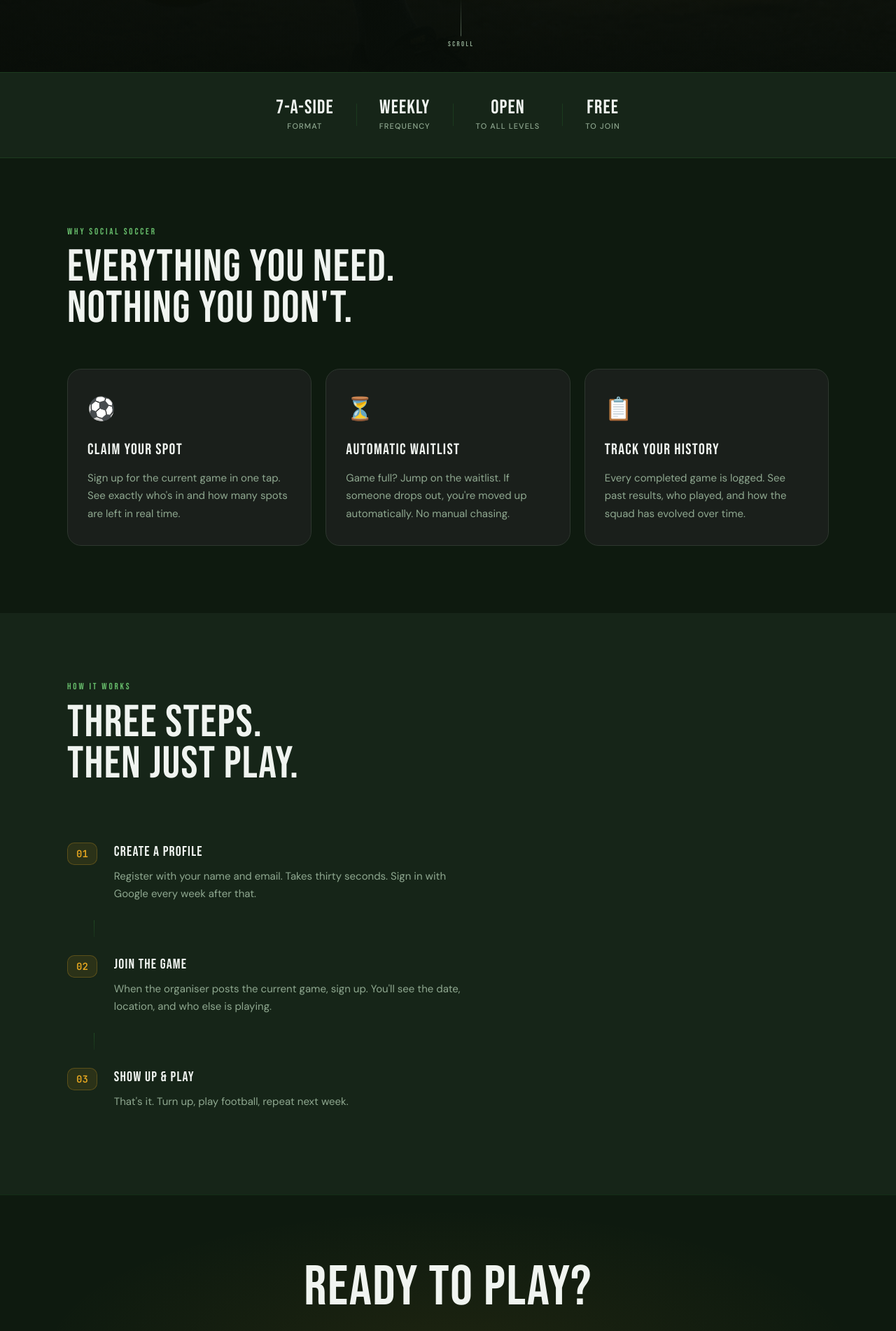
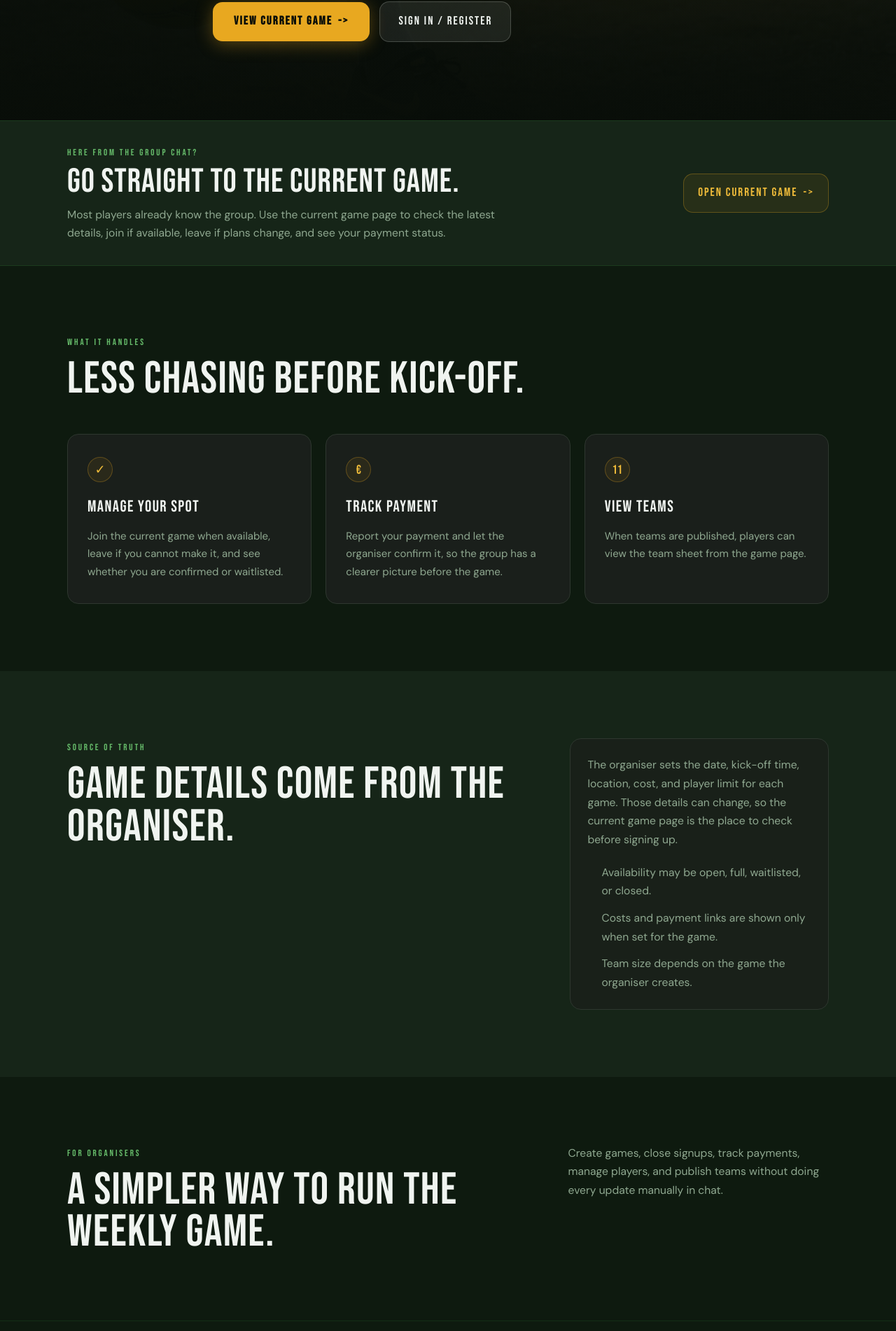
Before and after one commit to brianMcS/soccersignup, an Angular app in the folder frontend/soccer-frontend/: page / in a window 1280 px wide. Shown: the part 697-2599 px from the top of the page at 70% size. Built offline with nearby package versions, Linux system fonts and the light colour scheme.

Commit message:
feat(frontend): redesign home page

```diff
--- a/frontend/soccer-frontend/src/app/pages/home/home.component.css
+++ b/frontend/soccer-frontend/src/app/pages/home/home.component.css
@@ -1,14 +1,8 @@
-/* ════════════════════════════════════════════════════════════
-   HOME PAGE — Marketing landing page
-   ════════════════════════════════════════════════════════════ */
-
-/* ─── PAGE WRAPPER ────────────────────────────────────────── */
 .home-page {
   background: var(--color-pitch-900, #0e1a0f);
   overflow-x: hidden;
 }
 
-/* ─── HERO ────────────────────────────────────────────────── */
 .hero {
   position: relative;
   min-height: calc(100dvh - var(--nav-height, 4rem));
@@ -17,7 +11,6 @@
   overflow: hidden;
 }
 
-/* Background image — CSS approach matching register component pattern */
 .hero-bg {
   position: absolute;
   inset: 0;
@@ -27,45 +20,43 @@
   z-index: 0;
 }
 
-/* Overlay — light enough to keep text readable, dark enough to let image show */
 .hero-bg-overlay {
   position: absolute;
   inset: 0;
   background:
     linear-gradient(
       105deg,
-      rgba(8, 13, 8, 0.65) 0%,
-      rgba(8, 13, 8, 0.3) 55%,
-      rgba(8, 13, 8, 0.1) 100%
+      rgba(8, 13, 8, 0.72) 0%,
+      rgba(8, 13, 8, 0.42) 55%,
+      rgba(8, 13, 8, 0.18) 100%
     ),
     linear-gradient(
       to bottom,
-      rgba(8, 13, 8, 0.1) 0%,
-      rgba(8, 13, 8, 0.0) 35%,
-      rgba(8, 13, 8, 0.55) 100%
+      rgba(8, 13, 8, 0.08) 0%,
+      rgba(8, 13, 8, 0) 35%,
+      rgba(8, 13, 8, 0.68) 100%
     );
 }
 
-/* Subtle amber radial glow over the hero */
 .hero-bg-glow {
   position: absolute;
   inset: 0;
   background: radial-gradient(
     ellipse at 70% 40%,
-    rgba(232, 168, 32, 0.05) 0%,
+    rgba(232, 168, 32, 0.06) 0%,
     transparent 60%
   );
 }
 
-/* Hero content */
 .hero-content {
   position: relative;
   z-index: 1;
   padding: 5rem 1rem 6rem;
-  max-width: 42rem;
+  max-width: 46rem;
 }
 
-.hero-eyebrow {
+.hero-eyebrow,
+.section-eyebrow {
   display: inline-flex;
   align-items: center;
   gap: 0.625rem;
@@ -74,6 +65,9 @@
   letter-spacing: 0.22em;
   text-transform: uppercase;
   color: var(--color-pitch-300, #66bb6a);
+}
+
+.hero-eyebrow {
   margin-bottom: 1.25rem;
 }
 
@@ -94,8 +88,8 @@
 
 .hero-heading {
   font-family: 'Bebas Neue', sans-serif;
-  font-size: clamp(4rem, 14vw, 7.5rem);
-  line-height: 0.88;
+  font-size: clamp(3.75rem, 12vw, 7rem);
+  line-height: 0.9;
   letter-spacing: 0.01em;
   color: var(--color-ink, #f0f4f0);
   margin-bottom: 1.5rem;
@@ -107,16 +101,30 @@
   display: block;
 }
 
-.hero-sub {
+.hero-sub,
+.hero-note,
+.section-body,
+.feature-body,
+.details-panel,
+.cta-sub {
   font-family: 'DM Sans', sans-serif;
-  font-size: clamp(1rem, 2.5vw, 1.125rem);
   line-height: 1.7;
-  color: rgba(240, 244, 240, 0.8);
-  margin-bottom: 2.25rem;
-  max-width: 34rem;
 }
 
-/* Hero buttons */
+.hero-sub {
+  font-size: clamp(1.05rem, 2.5vw, 1.2rem);
+  color: rgba(240, 244, 240, 0.84);
+  margin-bottom: 1rem;
+  max-width: 35rem;
+}
+
+.hero-note {
+  color: rgba(240, 244, 240, 0.68);
+  font-size: 0.95rem;
+  max-width: 35rem;
+  margin-bottom: 2.25rem;
+}
+
 .hero-actions {
   display: flex;
   flex-wrap: wrap;
@@ -124,21 +132,27 @@
   align-items: center;
 }
 
-.btn-hero-primary {
+.btn-hero-primary,
+.btn-hero-ghost,
+.quick-entry-link {
   display: inline-flex;
   align-items: center;
+  justify-content: center;
   gap: 0.5rem;
-  padding: 0.9375rem 1.875rem;
-  background: var(--color-amber-500, #e8a820);
-  color: var(--color-pitch-950, #080d08);
   font-family: 'Bebas Neue', sans-serif;
   font-size: 1.0625rem;
   letter-spacing: 0.12em;
   text-transform: uppercase;
   text-decoration: none;
   border-radius: 0.875rem;
+  transition: background 150ms, border-color 150ms, box-shadow 150ms, transform 100ms;
+}
+
+.btn-hero-primary {
+  padding: 0.9375rem 1.875rem;
+  background: var(--color-amber-500, #e8a820);
+  color: var(--color-pitch-950, #080d08);
   font-weight: 700;
-  transition: background 150ms, box-shadow 150ms, transform 100ms;
   box-shadow: 0 4px 24px rgba(232, 168, 32, 0.35);
 }
 
@@ -157,25 +171,17 @@
   transition: transform 150ms ease;
 }
 
-.btn-hero-primary:hover .btn-arrow {
+.btn-hero-primary:hover .btn-arrow,
+.quick-entry-link:hover span:last-child {
   transform: translateX(3px);
 }
 
 .btn-hero-ghost {
-  display: inline-flex;
-  align-items: center;
   padding: 0.9375rem 1.625rem;
   background: rgba(240, 244, 240, 0.08);
   color: var(--color-ink, #f0f4f0);
-  font-family: 'Bebas Neue', sans-serif;
-  font-size: 1.0625rem;
-  letter-spacing: 0.12em;
-  text-transform: uppercase;
-  text-decoration: none;
-  border-radius: 0.875rem;
   border: 1px solid rgba(240, 244, 240, 0.2);
   backdrop-filter: blur(8px);
-  transition: background 150ms, border-color 150ms;
 }
 
 .btn-hero-ghost:hover {
@@ -184,7 +190,6 @@
   color: var(--color-ink, #f0f4f0);
 }
 
-/* Scroll hint */
 .scroll-hint {
   position: absolute;
   bottom: 2rem;
@@ -200,11 +205,7 @@
 .scroll-line {
   width: 1px;
   height: 3rem;
-  background: linear-gradient(
-    to bottom,
-    transparent,
-    rgba(143, 168, 144, 0.6)
-  );
+  background: linear-gradient(to bottom, transparent, rgba(143, 168, 144, 0.6));
   animation: scrollPulse 2s ease-in-out infinite;
 }
 
@@ -221,82 +222,68 @@
   50% { opacity: 1; transform: scaleY(1.15); }
 }
 
-/* ─── STATS BAND ──────────────────────────────────────────── */
-.stats-band {
+.quick-entry {
   background: var(--color-pitch-800, #162518);
   border-top: 1px solid rgba(46, 125, 50, 0.25);
   border-bottom: 1px solid rgba(46, 125, 50, 0.25);
-  padding: 1.75rem 1rem;
+  padding: 2rem 1rem;
 }
 
-.stats-inner {
-  display: flex;
+.quick-entry-inner {
+  display: grid;
+  gap: 1.5rem;
   align-items: center;
-  justify-content: center;
-  flex-wrap: wrap;
-  gap: 0;
 }
 
-.stat {
-  display: flex;
-  flex-direction: column;
-  align-items: center;
-  gap: 0.25rem;
-  padding: 0.5rem 2rem;
+.quick-entry-copy {
+  max-width: 44rem;
 }
 
-.stat-number {
-  font-family: 'Bebas Neue', sans-serif;
-  font-size: 1.75rem;
-  letter-spacing: 0.04em;
-  color: var(--color-ink, #f0f4f0);
-  line-height: 1;
+.quick-entry .section-heading {
+  font-size: clamp(2rem, 5vw, 3rem);
+  margin: 0.5rem 0 0.75rem;
 }
 
-.stat-label {
-  font-family: 'DM Sans', sans-serif;
-  font-size: 0.6875rem;
-  font-weight: 500;
-  letter-spacing: 0.1em;
-  text-transform: uppercase;
-  color: var(--color-ink-muted, #8fa890);
+.quick-entry-link {
+  justify-self: start;
+  padding: 0.875rem 1.25rem;
+  border: 1px solid rgba(232, 168, 32, 0.3);
+  color: var(--color-amber-400, #f0bc3a);
+  background: rgba(232, 168, 32, 0.08);
 }
 
-.stat-divider {
-  width: 1px;
-  height: 2rem;
-  background: rgba(46, 125, 50, 0.25);
-  flex-shrink: 0;
+.quick-entry-link:hover {
+  color: var(--color-amber-300, #f5d06a);
+  border-color: rgba(232, 168, 32, 0.5);
+  background: rgba(232, 168, 32, 0.12);
 }
 
-/* ─── SHARED SECTION STYLES ───────────────────────────────── */
 .page-section {
   padding: 5rem 1rem;
 }
 
 .section-header {
-  margin-bottom: 3.5rem;
-}
-
-.section-eyebrow {
-  font-family: 'Bebas Neue', sans-serif;
-  font-size: 0.8125rem;
-  letter-spacing: 0.22em;
-  text-transform: uppercase;
-  color: var(--color-pitch-300, #66bb6a);
-  margin-bottom: 0.75rem;
+  margin-bottom: 3rem;
+  max-width: 44rem;
 }
 
 .section-heading {
   font-family: 'Bebas Neue', sans-serif;
   font-size: clamp(2.5rem, 7vw, 4rem);
-  line-height: 0.92;
+  line-height: 0.94;
   letter-spacing: 0.02em;
   color: var(--color-ink, #f0f4f0);
+  margin: 0.75rem 0 0;
 }
 
-/* ─── FEATURES ────────────────────────────────────────────── */
-.features {
+.section-body {
+  color: var(--color-ink-muted, #8fa890);
+  font-size: 0.98rem;
+  max-width: 40rem;
+}
+
+.features,
+.organiser-section {
   background: var(--color-pitch-900, #0e1a0f);
 }
 
@@ -309,7 +296,7 @@
 .feature-card {
   background: var(--color-surface-800, #1a1f1b);
   border: 1px solid var(--color-surface-600, #2e372f);
-  border-radius: 1.25rem;
+  border-radius: 1rem;
   padding: 2rem 1.75rem;
   transition: border-color 250ms, transform 250ms;
 }
@@ -320,90 +307,76 @@
 }
 
 .feature-icon {
-  font-size: 2rem;
+  width: 2.25rem;
+  height: 2.25rem;
+  display: inline-flex;
+  align-items: center;
+  justify-content: center;
   margin-bottom: 1.125rem;
-  display: block;
+  border-radius: 9999px;
+  border: 1px solid rgba(232, 168, 32, 0.28);
+  background: rgba(232, 168, 32, 0.08);
+  color: var(--color-amber-400, #f0bc3a);
+  font-family: 'Bebas Neue', sans-serif;
+  font-size: 1.125rem;
 }
 
 .feature-title {
   font-family: 'Bebas Neue', sans-serif;
-  font-size: 1.375rem;
+  font-size: 1.45rem;
   letter-spacing: 0.06em;
   color: var(--color-ink, #f0f4f0);
   margin-bottom: 0.75rem;
 }
 
 .feature-body {
-  font-family: 'DM Sans', sans-serif;
   font-size: 0.9375rem;
-  line-height: 1.7;
   color: var(--color-ink-muted, #8fa890);
 }
 
-/* ─── HOW IT WORKS ────────────────────────────────────────── */
-.how-it-works {
+.details-section {
   background: var(--color-pitch-800, #162518);
 }
 
-.steps {
-  display: flex;
-  flex-direction: column;
-  gap: 0;
+.details-grid {
+  display: grid;
+  gap: 2rem;
+  align-items: start;
 }
 
-.step {
-  display: flex;
-  align-items: flex-start;
-  gap: 1.5rem;
-  padding: 1.5rem 0;
+.details-panel {
+  color: var(--color-ink-muted, #8fa890);
+  font-size: 0.98rem;
+  background: rgba(26, 31, 27, 0.7);
+  border: 1px solid var(--color-surface-600, #2e372f);
+  border-radius: 1rem;
+  padding: 1.5rem;
 }
 
-.step-number {
-  font-family: 'JetBrains Mono', monospace;
-  font-size: 0.875rem;
-  font-weight: 600;
-  color: var(--color-amber-500, #e8a820);
-  background: rgba(232, 168, 32, 0.1);
-  border: 1px solid rgba(232, 168, 32, 0.25);
-  border-radius: 0.625rem;
-  padding: 0.5rem 0.75rem;
-  flex-shrink: 0;
-  line-height: 1;
-  margin-top: 0.125rem;
+.details-panel p {
+  margin: 0 0 1.25rem;
 }
 
-.step-content { flex: 1; }
-
-.step-title {
-  font-family: 'Bebas Neue', sans-serif;
-  font-size: 1.25rem;
-  letter-spacing: 0.06em;
-  color: var(--color-ink, #f0f4f0);
-  margin-bottom: 0.5rem;
+.details-list {
+  display: grid;
+  gap: 0.75rem;
+  margin: 0;
+  padding-left: 1.25rem;
 }
 
-.step-body {
-  font-family: 'DM Sans', sans-serif;
-  font-size: 0.9375rem;
-  line-height: 1.7;
-  color: var(--color-ink-muted, #8fa890);
+.details-list li::marker {
+  color: var(--color-amber-500, #e8a820);
 }
 
-.step-connector {
-  width: 1px;
-  height: 1.5rem;
-  background: linear-gradient(
-    to bottom,
-    rgba(46, 125, 50, 0.4),
-    rgba(46, 125, 50, 0.15)
-  );
-  margin-left: 2.4rem;
+.organiser-inner {
+  display: grid;
+  gap: 1.5rem;
+  align-items: start;
 }
 
-/* ─── BOTTOM CTA ──────────────────────────────────────────── */
 .cta-section {
   position: relative;
-  padding: 6rem 1rem;
+  padding: 5rem 1rem;
   text-align: center;
   overflow: hidden;
   background: var(--color-pitch-900, #0e1a0f);
@@ -432,21 +405,18 @@
 
 .cta-heading {
   font-family: 'Bebas Neue', sans-serif;
-  font-size: clamp(2.75rem, 9vw, 5rem);
+  font-size: clamp(2.75rem, 8vw, 4.75rem);
   letter-spacing: 0.02em;
-  line-height: 0.92;
+  line-height: 0.94;
   color: var(--color-ink, #f0f4f0);
 }
 
 .cta-sub {
-  font-family: 'DM Sans', sans-serif;
   font-size: 1rem;
   color: var(--color-ink-muted, #8fa890);
-  line-height: 1.6;
   max-width: 28rem;
 }
 
-/* ─── ANIMATIONS ──────────────────────────────────────────── */
 @keyframes fadeUp {
   from { opacity: 0; transform: translateY(16px); }
   to   { opacity: 1; transform: translateY(0); }
@@ -457,12 +427,11 @@
 }
 
 .delay-100 { animation-delay: 100ms; }
-.delay-150 { animation-delay: 150ms; }
 .delay-200 { animation-delay: 200ms; }
+.delay-225 { animation-delay: 225ms; }
 .delay-300 { animation-delay: 300ms; }
 .delay-500 { animation-delay: 500ms; }
 
-/* ─── RESPONSIVE ──────────────────────────────────────────── */
 @media (min-width: 640px) {
   .hero-content {
     padding: 5rem 2rem 6rem;
@@ -475,13 +444,17 @@
   .page-section {
     padding: 6rem 2rem;
   }
+}
 
-  .steps {
-    max-width: 36rem;
+@media (min-width: 768px) {
+  .quick-entry-inner,
+  .details-grid,
+  .organiser-inner {
+    grid-template-columns: minmax(0, 1.3fr) minmax(16rem, 0.7fr);
   }
 
-  .stat-divider {
-    display: block;
+  .quick-entry-link {
+    justify-self: end;
   }
 }
 
@@ -491,17 +464,14 @@
   }
 }
 
-/* Hide stat dividers on very small screens */
-@media (max-width: 480px) {
-  .stat-divider {
+@media (max-width: 34rem) {
+  .btn-hero-primary,
+  .btn-hero-ghost,
+  .quick-entry-link {
+    width: 100%;
+  }
+
+  .scroll-hint {
     display: none;
   }
-
-  .stats-inner {
-    gap: 0.5rem;
-  }
-
-  .stat {
-    padding: 0.5rem 1rem;
-  }
 }
--- a/frontend/soccer-frontend/src/app/pages/home/home.component.html
+++ b/frontend/soccer-frontend/src/app/pages/home/home.component.html
@@ -1,11 +1,5 @@
-<!-- ════════════════════════════════════════════════════════════
-     HOME — Marketing landing page
-     Sections: hero | features | how-it-works | CTA footer
-     ════════════════════════════════════════════════════════════ -->
-
 <div class="home-page">
 
-  <!-- ─── HERO ──────────────────────────────────────────────────────────── -->
   <section class="hero">
     <div class="hero-bg" aria-hidden="true">
       <div class="hero-bg-overlay"></div>
@@ -15,166 +9,144 @@
     <div class="hero-content page-container">
       <div class="hero-eyebrow animate-fade-up">
         <span class="eyebrow-dot"></span>
-        <span>Dublin · Every Week</span>
+        <span>Limerick football signup</span>
       </div>
 
       <h1 class="hero-heading animate-fade-up delay-100">
-        Show Up.<br>
-        <span class="hero-heading-accent">Play Ball.</span>
+        Check the game.<br>
+        <span class="hero-heading-accent">Manage your spot.</span>
       </h1>
 
       <p class="hero-sub animate-fade-up delay-200">
-        Social Soccer makes it dead simple to organise and join weekly games.
-        One tap to claim your spot. No group chats. No confusion.
+        Social Soccer helps our weekly football group manage signups,
+        waitlists, payments, and team updates in one place.
+      </p>
+
+      <p class="hero-note animate-fade-up delay-225">
+        Location, time, cost, player limits, and availability are shown on the
+        current game page.
       </p>
 
       <div class="hero-actions animate-fade-up delay-300">
-        <a routerLink="/register" class="btn-hero-primary">
-          <span>Get Your Spot</span>
-          <span class="btn-arrow">→</span>
+        <a routerLink="/play" class="btn-hero-primary">
+          <span>View Current Game</span>
+          <span class="btn-arrow">-></span>
         </a>
-        <a routerLink="/play" class="btn-hero-ghost">
-          See Current Game
+        <a routerLink="/register" class="btn-hero-ghost">
+          Sign In / Register
         </a>
       </div>
     </div>
 
-    <!-- Scroll hint -->
     <div class="scroll-hint animate-fade-up delay-500" aria-hidden="true">
       <span class="scroll-line"></span>
-      <span class="scroll-label">Scroll</span>
+      <span class="scroll-label">Details</span>
     </div>
   </section>
 
-  <!-- ─── STATS BAND ─────────────────────────────────────────────────────── -->
-  <section class="stats-band">
-    <div class="page-container stats-inner">
-      <div class="stat">
-        <span class="stat-number">7-a-side</span>
-        <span class="stat-label">Format</span>
+  <section class="quick-entry">
+    <div class="page-container quick-entry-inner">
+      <div class="quick-entry-copy">
+        <p class="section-eyebrow">Here from the group chat?</p>
+        <h2 class="section-heading">Go straight to the current game.</h2>
+        <p class="section-body">
+          Most players already know the group. Use the current game page to
+          check the latest details, join if available, leave if plans change,
+          and see your payment status.
+        </p>
       </div>
-      <div class="stat-divider" aria-hidden="true"></div>
-      <div class="stat">
-        <span class="stat-number">Weekly</span>
-        <span class="stat-label">Frequency</span>
+
+      <a routerLink="/play" class="quick-entry-link">
+        <span>Open Current Game</span>
+        <span aria-hidden="true">-></span>
+      </a>
+    </div>
+  </section>
+
+  <section class="features page-section">
+    <div class="page-container">
+      <div class="section-header">
+        <p class="section-eyebrow">What it handles</p>
+        <h2 class="section-heading">Less chasing before kick-off.</h2>
       </div>
-      <div class="stat-divider" aria-hidden="true"></div>
-      <div class="stat">
-        <span class="stat-number">Open</span>
-        <span class="stat-label">To All Levels</span>
-      </div>
-      <div class="stat-divider" aria-hidden="true"></div>
-      <div class="stat">
-        <span class="stat-number">Free</span>
-        <span class="stat-label">To Join</span>
+
+      <div class="features-grid">
+        <article class="feature-card animate-fade-up">
+          <div class="feature-icon">✓</div>
+          <h3 class="feature-title">Manage your spot</h3>
+          <p class="feature-body">
+            Join the current game when available, leave if you cannot make it,
+            and see whether you are confirmed or waitlisted.
+          </p>
+        </article>
+
+        <article class="feature-card animate-fade-up delay-100">
+          <div class="feature-icon">€</div>
+          <h3 class="feature-title">Track payment</h3>
+          <p class="feature-body">
+            Report your payment and let the organiser confirm it, so the group
+            has a clearer picture before the game.
+          </p>
+        </article>
+
+        <article class="feature-card animate-fade-up delay-200">
+          <div class="feature-icon">11</div>
+          <h3 class="feature-title">View teams</h3>
+          <p class="feature-body">
+            When teams are published, players can view the team sheet from the
+            game page.
+          </p>
+        </article>
       </div>
     </div>
   </section>
 
-  <!-- ─── FEATURES ───────────────────────────────────────────────────────── -->
-  <section class="features page-section">
-    <div class="page-container">
-
-      <div class="section-header">
-        <p class="section-eyebrow">Why Social Soccer</p>
-        <h2 class="section-heading">Everything you need.<br>Nothing you don't.</h2>
+  <section class="details-section page-section">
+    <div class="page-container details-grid">
+      <div>
+        <p class="section-eyebrow">Source of truth</p>
+        <h2 class="section-heading">Game details come from the organiser.</h2>
       </div>
 
-      <div class="features-grid">
+      <div class="details-panel">
+        <p>
+          The organiser sets the date, kick-off time, location, cost, and
+          player limit for each game. Those details can change, so the current
+          game page is the place to check before signing up.
+        </p>
 
-        <div class="feature-card animate-fade-up">
-          <div class="feature-icon">⚽</div>
-          <h3 class="feature-title">Claim Your Spot</h3>
-          <p class="feature-body">
-            Sign up for the current game in one tap. See exactly who's in and
-            how many spots are left in real time.
-          </p>
-        </div>
-
-        <div class="feature-card animate-fade-up delay-100">
-          <div class="feature-icon">⏳</div>
-          <h3 class="feature-title">Automatic Waitlist</h3>
-          <p class="feature-body">
-            Game full? Jump on the waitlist. If someone drops out,
-            you're moved up automatically. No manual chasing.
-          </p>
-        </div>
-
-        <div class="feature-card animate-fade-up delay-200">
-          <div class="feature-icon">📋</div>
-          <h3 class="feature-title">Track Your History</h3>
-          <p class="feature-body">
-            Every completed game is logged. See past results,
-            who played, and how the squad has evolved over time.
-          </p>
-        </div>
-
+        <ul class="details-list">
+          <li>Availability may be open, full, waitlisted, or closed.</li>
+          <li>Costs and payment links are shown only when set for the game.</li>
+          <li>Team size depends on the game the organiser creates.</li>
+        </ul>
       </div>
     </div>
   </section>
 
-  <!-- ─── HOW IT WORKS ───────────────────────────────────────────────────── -->
-  <section class="how-it-works page-section">
-    <div class="page-container">
-
-      <div class="section-header">
-        <p class="section-eyebrow">How It Works</p>
-        <h2 class="section-heading">Three steps.<br>Then just play.</h2>
+  <section class="organiser-section page-section">
+    <div class="page-container organiser-inner">
+      <div>
+        <p class="section-eyebrow">For organisers</p>
+        <h2 class="section-heading">A simpler way to run the weekly game.</h2>
       </div>
-
-      <div class="steps">
-
-        <div class="step animate-fade-up">
-          <div class="step-number">01</div>
-          <div class="step-content">
-            <h3 class="step-title">Create a Profile</h3>
-            <p class="step-body">
-              Register with your name and email. Takes thirty seconds.
-              Sign in with Google every week after that.
-            </p>
-          </div>
-        </div>
-
-        <div class="step-connector" aria-hidden="true"></div>
-
-        <div class="step animate-fade-up delay-150">
-          <div class="step-number">02</div>
-          <div class="step-content">
-            <h3 class="step-title">Join the Game</h3>
-            <p class="step-body">
-              When the organiser posts the current game, sign up.
-              You'll see the date, location, and who else is playing.
-            </p>
-          </div>
-        </div>
-
-        <div class="step-connector" aria-hidden="true"></div>
-
-        <div class="step animate-fade-up delay-300">
-          <div class="step-number">03</div>
-          <div class="step-content">
-            <h3 class="step-title">Show Up & Play</h3>
-            <p class="step-body">
-              That's it. Turn up, play football, repeat next week.
-            </p>
-          </div>
-        </div>
-
-      </div>
+      <p class="section-body">
+        Create games, close signups, track payments, manage players, and publish
+        teams without doing every update manually in chat.
+      </p>
     </div>
   </section>
 
-  <!-- ─── BOTTOM CTA ──────────────────────────────────────────────────────── -->
   <section class="cta-section">
     <div class="cta-glow" aria-hidden="true"></div>
     <div class="page-container cta-inner">
-      <h2 class="cta-heading">Ready to play?</h2>
+      <h2 class="cta-heading">Ready to check the game?</h2>
       <p class="cta-sub">
-        Create your profile and grab a spot in the current game.
+        Sign in to view the current game and manage your spot.
       </p>
-      <a routerLink="/register" class="btn-hero-primary">
-        <span>Join the Squad</span>
-        <span class="btn-arrow">→</span>
+      <a routerLink="/play" class="btn-hero-primary">
+        <span>View Current Game</span>
+        <span class="btn-arrow">-></span>
       </a>
     </div>
   </section>
```
